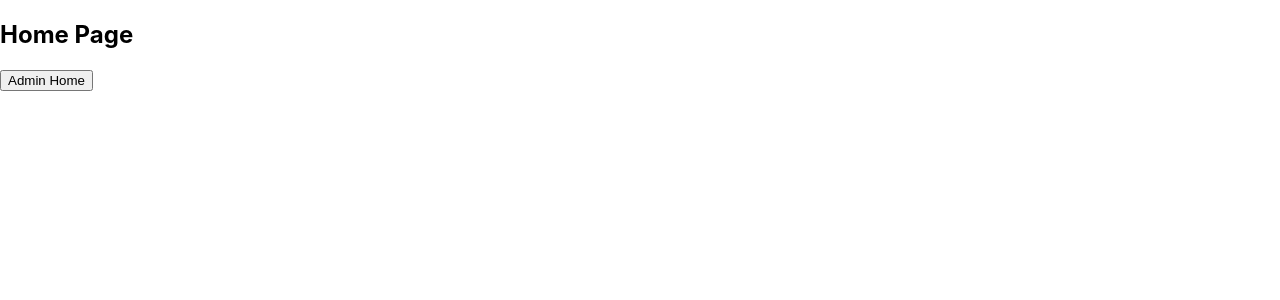
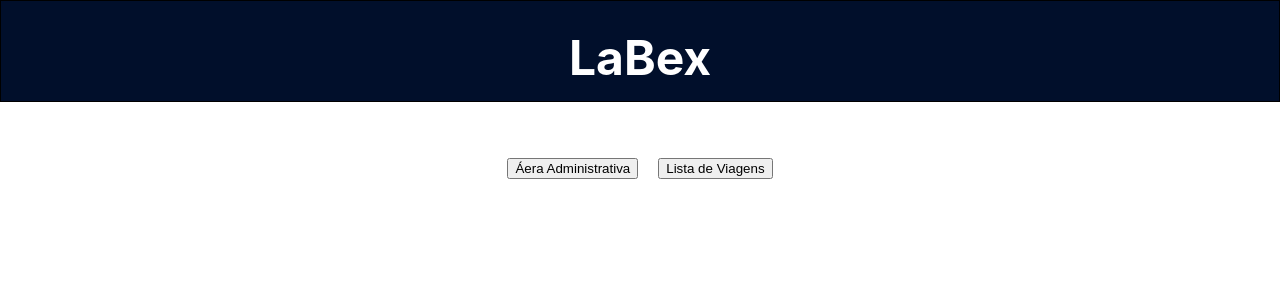
Before and after one commit to future4code/barros-Felipe-Alcantara, a React (Create React App) app in the folder modulo4/projeto-labex/labedex/: page / in a window 1280 px wide. Shown: the top 300 px of the page. Built offline with nearby package versions, Linux system fonts and the light colour scheme.

Commit message:
Implementação

```diff
--- a/modulo4/projeto-labex/labedex/package.json
+++ b/modulo4/projeto-labex/labedex/package.json
@@ -10,6 +10,7 @@
     "react-dom": "^18.2.0",
     "react-router-dom": "^6.3.0",
     "react-scripts": "5.0.1",
+    "styled-components": "^5.3.5",
     "web-vitals": "^2.1.4"
   },
   "scripts": {
--- a/modulo4/projeto-labex/labedex/src/App.js
+++ b/modulo4/projeto-labex/labedex/src/App.js
@@ -1,3 +1,4 @@
+import "./App.css"
 import React from 'react';
 import Router  from './Pages/Router'
 
--- a/modulo4/projeto-labex/labedex/src/Pages/AdminHomePage/index.js
+++ b/modulo4/projeto-labex/labedex/src/Pages/AdminHomePage/index.js
@@ -4,14 +4,14 @@ import { useNavigate } from "react-router-dom"
 export function AdminHomePage(){
   const navigate = useNavigate()
 
-  const goToback = () => {
+  const goToHome = () => {
     navigate("/")
   }
 
   return(
     <section>
       <h1> AdminHomePage </h1>
-      <button onClick={goToback}> Voltar </button>
+      <button onClick={goToHome}> Voltar </button>
     </section>
   )
 }
--- a/modulo4/projeto-labex/labedex/src/Pages/ApplicationFormPage/index.js
+++ b/modulo4/projeto-labex/labedex/src/Pages/ApplicationFormPage/index.js
@@ -1,7 +1,18 @@
+import { useNavigate } from "react-router-dom"
 
 
 export function ApplicationFormPage(){
+  const navigate = useNavigate()
+
+  const goToHome = () => {
+    navigate("/")
+  }
+
+
   return(
-    <h1> AplicationFormPage </h1>
+    <section>
+      <h1> AplicationFormPage </h1>
+      <button onClick={goToHome}> Home </button>
+    </section>
   )
 }
--- a/modulo4/projeto-labex/labedex/src/Pages/Home/HomePage.js
+++ b/modulo4/projeto-labex/labedex/src/Pages/Home/HomePage.js
@@ -1,17 +1,24 @@
 import { useNavigate } from "react-router-dom"
+import {Container} from "./style"
 
 export function HomePage(){
-
   const navigate = useNavigate();
 
-  const goToAbout = () => {
+  const goToAdmin = () => {
     navigate("/admin")
-  }
+    }
+
+    const goToListTrip = () => {
+      navigate("/listadeviagem")
+      }
 
   return(
-    <section>
-      <h1> Home Page</h1>
-      <button onClick={goToAbout}> Admin Home</button>
-    </section>
+    <Container>
+      <main>
+      <h1> LaBex</h1>
+      <button onClick={goToAdmin}> Áera Administrativa</button>
+      <button onClick={goToListTrip}> Lista de Viagens </button>
+      </main>
+    </Container>
   )
 }
--- a/modulo4/projeto-labex/labedex/src/Pages/Home/style.js
+++ b/modulo4/projeto-labex/labedex/src/Pages/Home/style.js
@@ -0,0 +1,31 @@
+import styled from "styled-components";
+
+export const Container = styled.div`
+
+background-color: #010F2B;
+height: 100px;
+text-align: center ;
+line-height: 100px ;
+font-size: 24px;
+border: 1px solid;
+
+  h1{
+
+    color: #fff;
+    justify-content:space-between ;
+    text-align: center ;
+    line-height: 50px ;
+
+  }
+
+  main{
+
+  }
+
+button {
+  margin: 0 10px;
+
+
+}
+
+`
--- a/modulo4/projeto-labex/labedex/src/index.css
+++ b/modulo4/projeto-labex/labedex/src/index.css
@@ -5,6 +5,7 @@ body {
     sans-serif;
   -webkit-font-smoothing: antialiased;
   -moz-osx-font-smoothing: grayscale;
+  background-color: 010F2B;
 }
 
 code {
```
Also changed, not shown: 1 other file (tests, documents, lock files or other folders).
